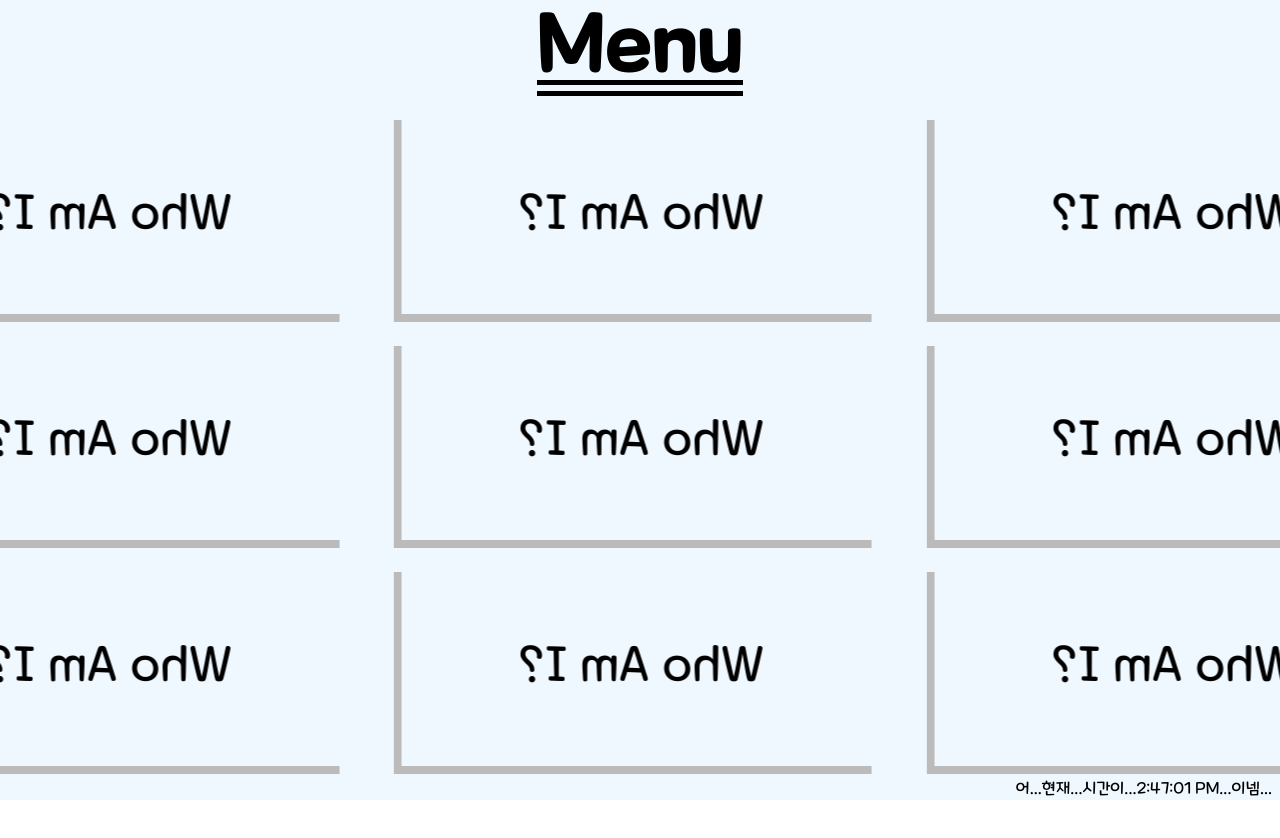
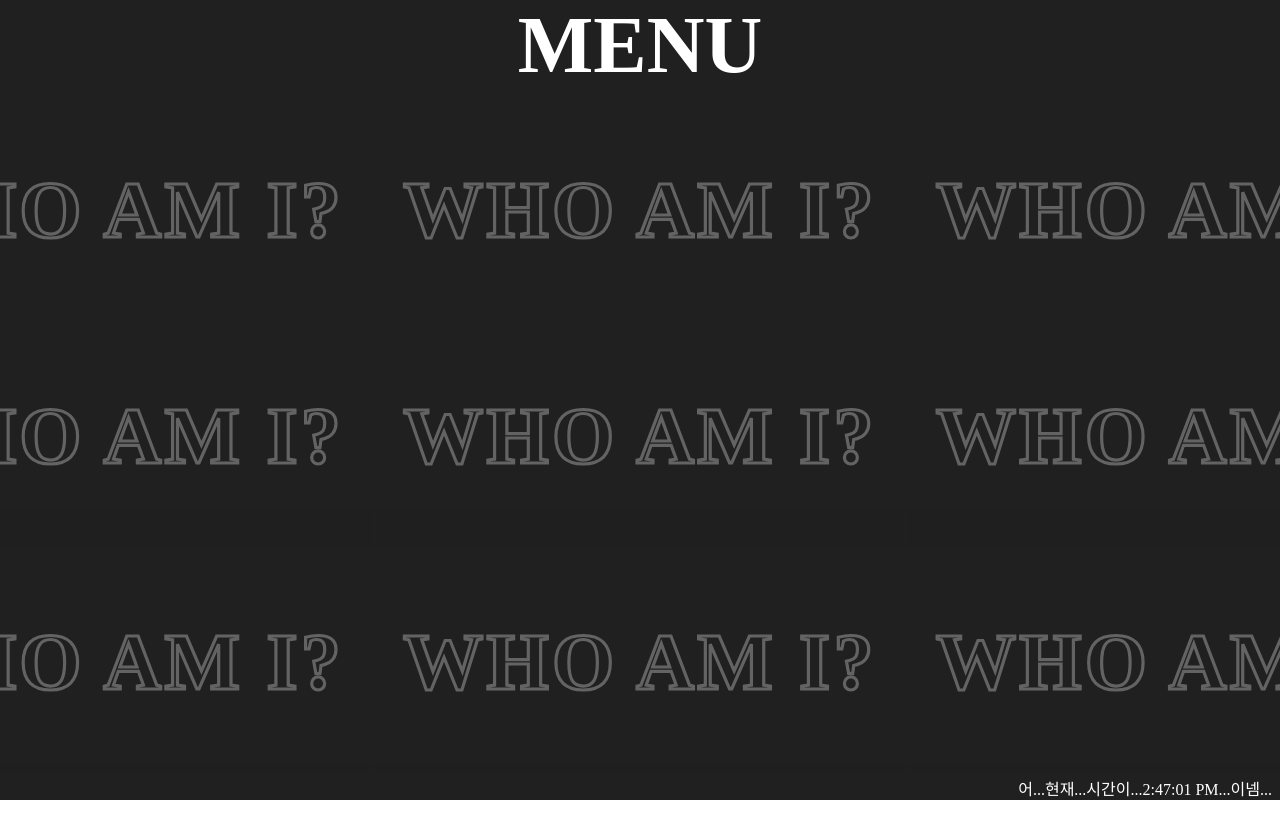
Before and after one commit to ymkwon3/myDevArea, a React (Create React App) app: page /Menu in a window 1280 px wide. Shown: the top 838 px of the page. Before the commit the page ends 800 px from the top, so only its background shows below. Built offline with nearby package versions, Linux system fonts and the light colour scheme.

Commit message:
set menu style, cursor style

```diff
--- a/src/App.jsx
+++ b/src/App.jsx
@@ -1,12 +1,13 @@
 import './css/App.css';
 import ReactDOM from 'react-dom';
-import React, {useState} from 'react';
+import React, {useState, useRef} from 'react';
 import {BrowserRouter, Route, Redirect} from 'react-router-dom';
 
 import Footer from './components/Footer';
 import WhoAmI from './components/WhoAmI';
 import Menu from './components/Menu'
 import Header from './components/Header';
+import { useEffect } from 'react';
 
 function App() {
   const [MousePosition, setMousePosition] = useState({
@@ -18,7 +19,18 @@ function App() {
     setMousePosition({left: ev.pageX, top: ev.pageY});
   };
 
+  useEffect(() => {
+    let mouseCursor = document.querySelector(".cursor");
+    window.addEventListener('scroll', cursor)
+    window.addEventListener('mousemove', cursor);
+    function cursor(e) {
+      mouseCursor.style.left = e.pageX - 25 + "px";
+      mouseCursor.style.top = e.pageY - window.scrollY - 25 + "px";
+    }
+  });
+
   return (
+    <>
       <div className="App flex-column-center" id="app" onMouseMove={(ev)=>handleMouseMove(ev)}>
         <div className="header">{window.location.pathname.substr(1)}</div>
         <div className="flex-column-center body">
@@ -34,6 +46,8 @@ function App() {
           <Footer/>
         </div>
       </div>
+      <div className="cursor"/>
+    </>
   );
 }
 
--- a/src/components/Menu.jsx
+++ b/src/components/Menu.jsx
@@ -1,24 +1,23 @@
 import { Link } from 'react-router-dom';
-import '../css/Menu.css';
+import '../css/App.css';
 
 function App(props) {
     return (
         <table className="menu">
             <tbody>
                 <tr>
-                    <td><section className="front"/><section className="back"><Link to="/WhoAmI">Who Am I?</Link></section></td>
-                    <td><section className="front"/><section className="back">Who Am I?</section></td>
-                    <td><section className="front"/><section className="back">Who Am I?</section></td>
+                    <td><Link to="/WhoAmI">Who Am I?</Link></td>
+                    <td>Who Am I?</td>
+                    <td>Who Am I?</td>
                 </tr>
                 <tr>
-                    <td><section className="front"/><section className="back">Who Am I?</section></td>
-                    <td><section className="front"/><section className="back">Who Am I?</section></td>
-                    <td><section className="front"/><section className="back">Who Am I?</section></td>
-                </tr>
-                <tr>
-                    <td><section className="front"/><section className="back">Who Am I?</section></td>
-                    <td><section className="front"/><section className="back">Who Am I?</section></td>
-                    <td><section className="front"/><section className="back">Who Am I?</section></td>
+                    <td><Link to="/WhoAmI">Who Am I?</Link></td>
+                    <td>Who Am I?</td>
+                    <td>Who Am I?</td>
+                </tr><tr>
+                    <td><Link to="/WhoAmI">Who Am I?</Link></td>
+                    <td>Who Am I?</td>
+                    <td>Who Am I?</td>
                 </tr>
             </tbody>
         </table>
--- a/src/css/App.css
+++ b/src/css/App.css
@@ -1,26 +1,42 @@
 * {
-  font-family: "MapleLight";
+  font-family: "Poppins";
   box-sizing: border-box;
   -ms-overflow-style: none;
-
+  cursor: none;
 }
 ::-webkit-scrollbar {
   display: none;
 }
 
+.cursor {
+  pointer-events: none;
+  position: absolute;
+  border-radius: 50%;
+  width: 3rem;
+  height: 3rem;
+  background-color: white;
+  mix-blend-mode: difference;
+}
+
 .App {
-  background-color: aliceblue;
+  background-color: #202020;
   height: 100vh;
   font-size: 10px;
-  color: black;
+  color: white;
 }
 
 .header {
   height: 12vh;
-  font-family: "MapleBold";
   font-size: 10vh;
-  border-bottom: 1rem double black;
+  font-weight: bold;
+  text-transform: uppercase;
   user-select: none;
+  transform-style: preserve-3d;
+  transition: all 1s;
+}
+
+.header:hover {
+  transform: rotateY(180deg);
 }
 
 .body {
@@ -35,19 +51,35 @@
   text-align: center;
   transform: translate(-50%, -50%);
   font-size: 10vh;
-  cursor: default;
   user-select: none;
 }
 
 a {
   text-decoration: none;
-  color: black;
+  color: white;
   transition: 0.2s;
 }
 
-a:hover {
-  transform: scale(1.1);
-  font-family: "MapleBold";
+.menu {
+  width: 100rem;
+  height: 50rem;
+}
+
+td {
+  font-size: 5rem;
+  background-color: #202020;
+  user-select: none;
+  text-align: center;
+  text-transform: uppercase;
+  letter-spacing: 0.2rem;
+  -webkit-text-stroke: 0.2rem #ffffff;
+  -webkit-text-fill-color: transparent;
+  font-weight: bold;
+  opacity: 0.3;
+  transition: all 0.5s linear;
+}:hover {
+  opacity: 1;
+  -webkit-text-fill-color: white;
 }
 
 .footer {
--- a/src/css/Menu.css
+++ /dev/null
@@ -1,37 +0,0 @@
-.menu {
-    width: 100rem;
-    height: 50rem;
-}
-
-td {
-    vertical-align: top;
-    font-size: 3rem;
-    transform-style: preserve-3d;
-    transition: all 1s;
-    background-color: aliceblue;
-}
-
-td:hover {
-    transform: rotateY(180deg);
-}
-
-section {
-    position: absolute;
-    display: flex;
-    justify-content: center;
-    align-items: center;
-    width: 90%;
-    height: 90%;
-    margin: 2.5% 5%;
-}
-
-.front {
-    z-index: 2;
-    transform: rotateY(0deg);
-}
-
-.back {
-    z-index: 1;
-    transform: rotateY(180deg);
-    box-shadow: 0.5rem 0.5rem #bbb;
-}
```
Lines whose indentation alone changed are shown as unchanged.
